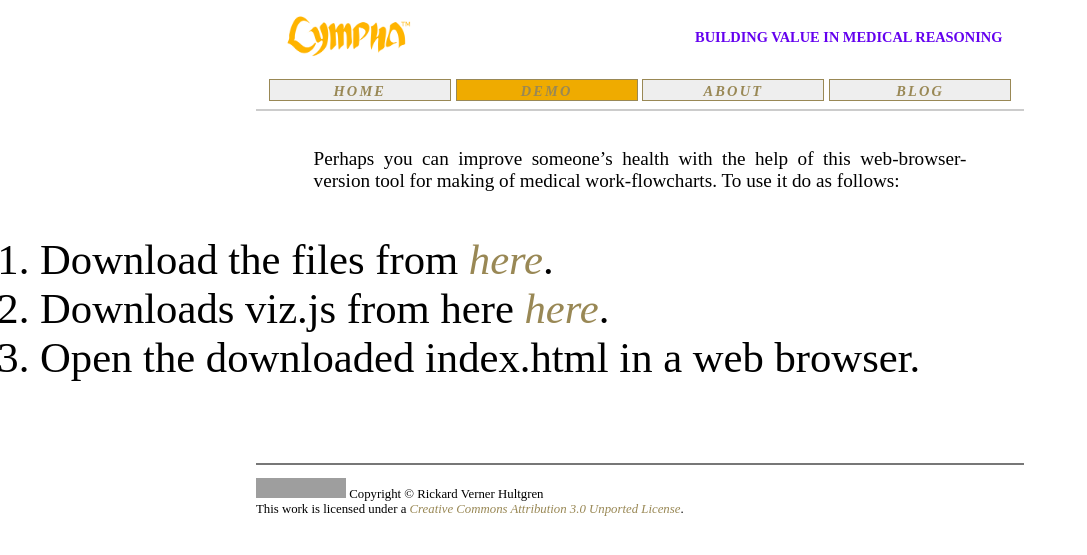
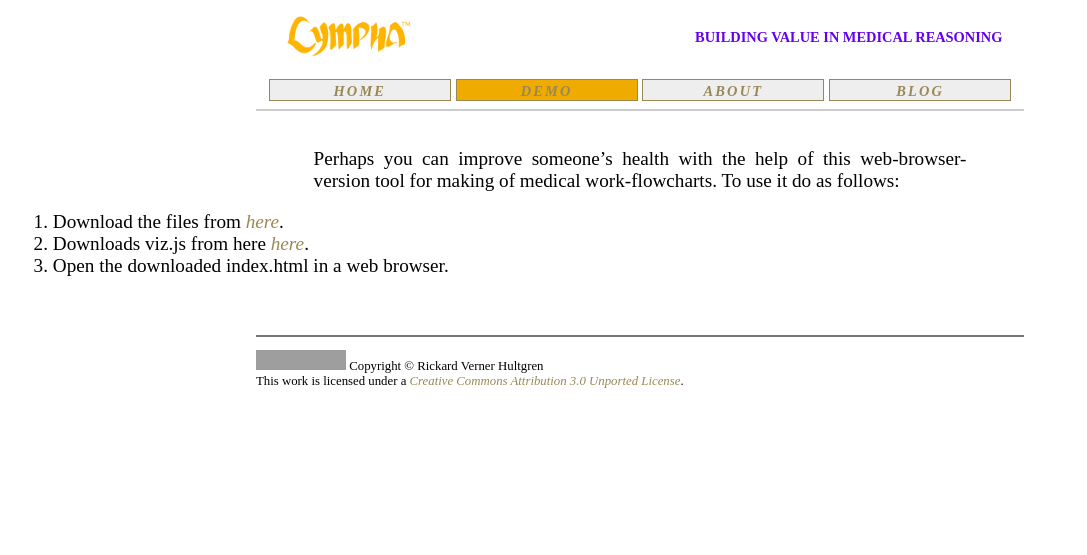
Before and after one commit to RickardHultgren/LYMPHA, a Jekyll site: the page built from demo.md, in a window 1280 px wide. Shown: the top 555 px of the page, without its empty margins (0-1087 px from the left). Built offline with Jekyll 4.4.1, drawn with Linux system fonts in a browser that asks for light colours; some web fonts are replaced; our own code applies the rules of GitHub Pages for plain Markdown files; grey boxes are pictures that could not be loaded.

Commit message:
Update demo.md

```diff
--- a/demo.md
+++ b/demo.md
@@ -5,7 +5,7 @@ document.getElementById( "demo").className="menu2active";
 </script>
 Perhaps you can improve someone’s health with the help of this web-browser-version tool for making of medical work-flowcharts. To use it do as follows:
 
-<ol>
+<ol class="container">
  <li>Download the files from <a href="https://github.com/RickardHultgren/lympha/tree/JavaScript">here</a>.</li>
  <li>Downloads viz.js from here <a href="https://github.com/mdaines/viz.js/releases">here</a>.</li>
  <li>Open the downloaded index.html in a web browser.</li>
```
